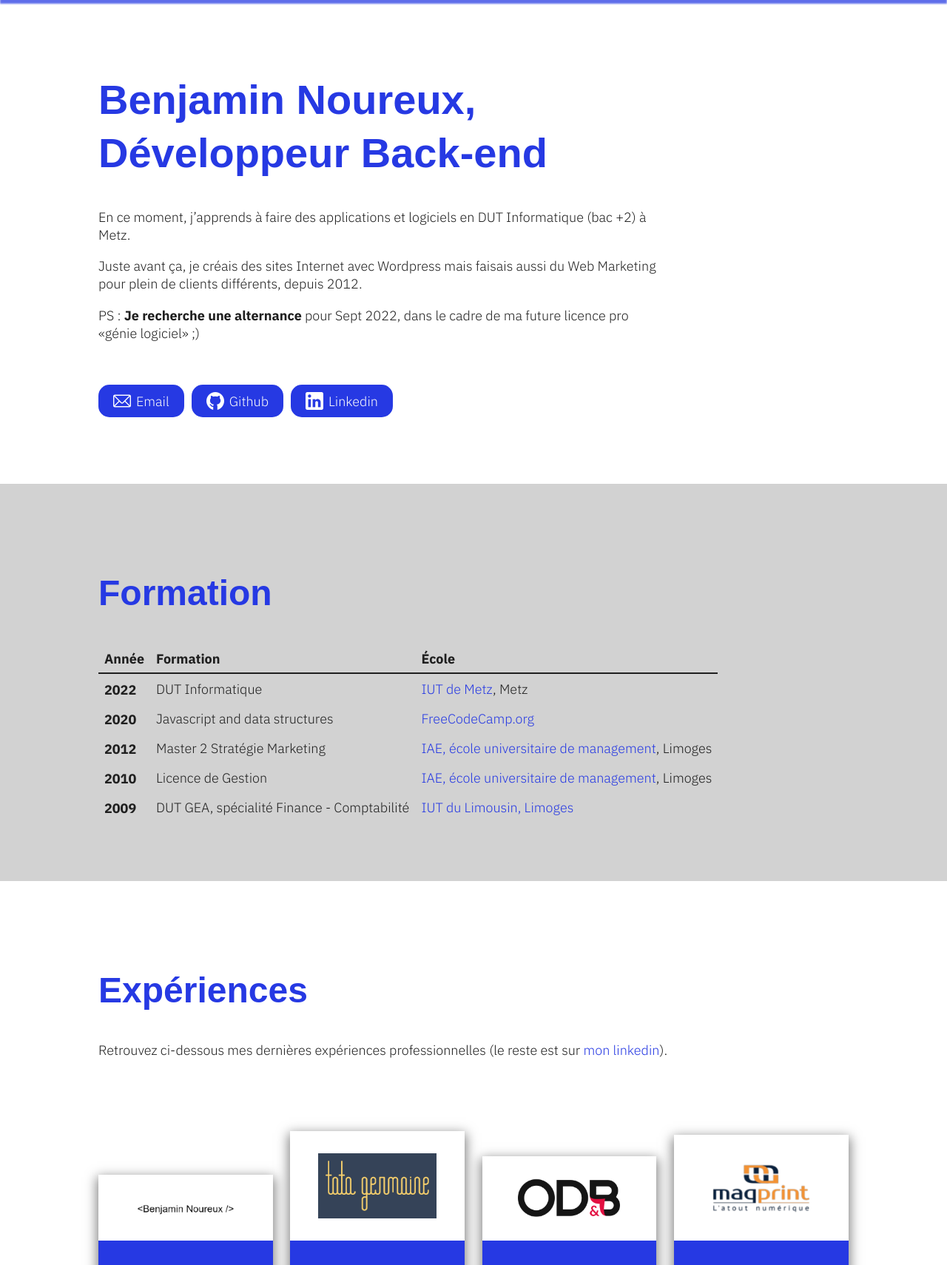
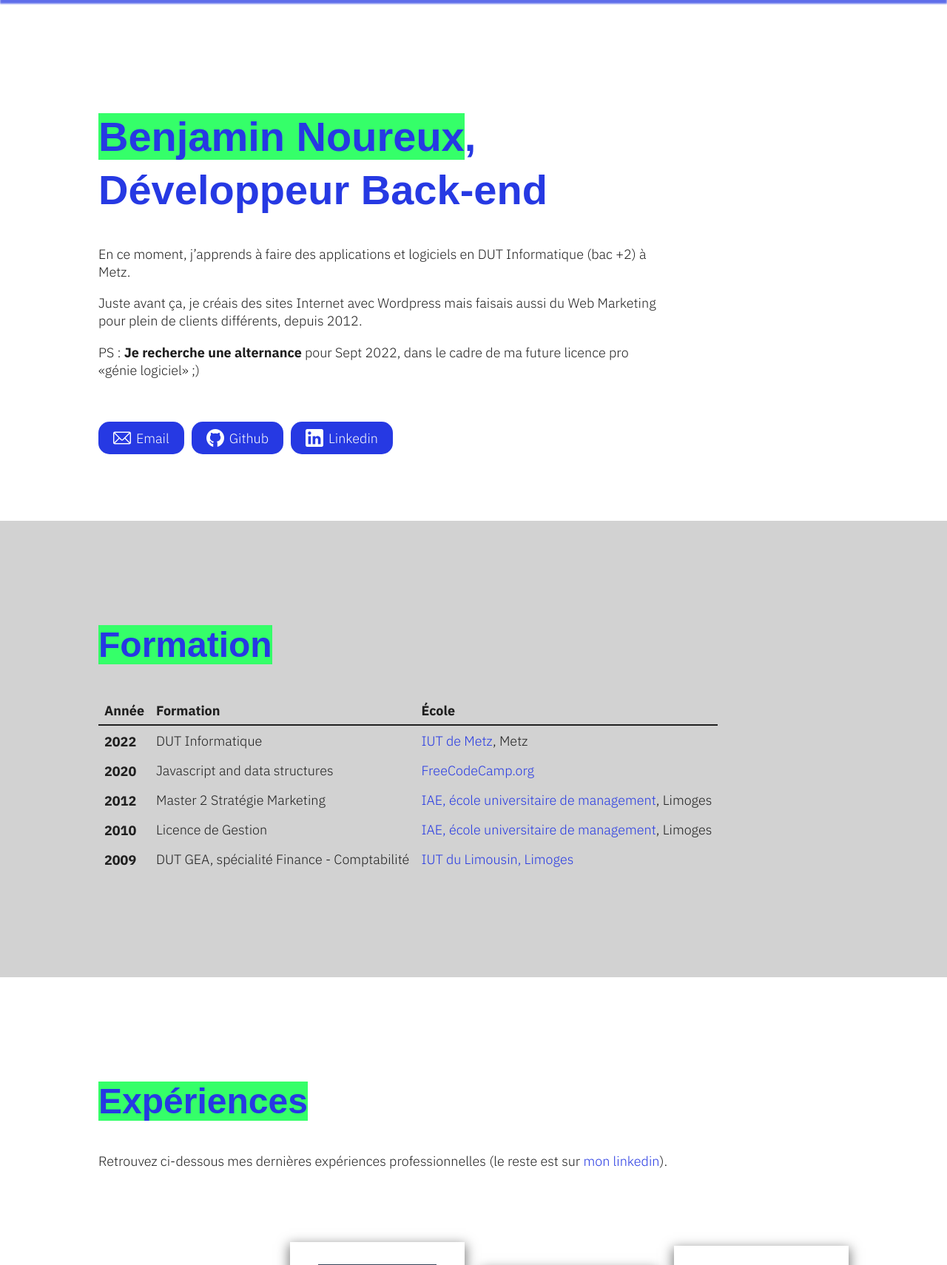
Before and after one commit to n0uben/n0uben.github.io, a PHP site: page / in a window 1280 px wide. Shown: the part 91-1801 px from the top of the page at 74% size. Run offline with PHP 8.4, Linux system fonts and the light colour scheme; some web fonts are replaced.

Commit message:
add CV file and download link in experiences section

```diff
--- a/index.html
+++ b/index.html
@@ -32,7 +32,10 @@
         <header class="section" id="home">
             <div class="row" id="header-title-row">
                 <div class="col">
-                    <h1 class="page-title">Benjamin Noureux, Développeur Back-end</h1>
+                    <h1 class="page-title">
+                        <span class="highlight">Benjamin Noureux</span>,<br>
+                        Développeur Back-end
+                    </h1>
                     <p class="page-subtitle">
                         En ce moment, j’apprends à faire des applications et logiciels en DUT Informatique (bac +2) à Metz.
                     </p>
@@ -61,7 +64,7 @@
             <div class="row">
                 <div class="col">
 
-                    <h2>Formation</h2>
+                    <h2><span class="highlight">Formation</span></h2>
 
                     <div class="table-responsive">
                         <table>
@@ -108,7 +111,7 @@
         <div class="section" id="experiences">
             <div class="row">
                 <div class="col">
-                    <h2>Expériences</h2>
+                    <h2><span class="highlight">Expériences</span></h2>
                     <p>
                         Retrouvez ci-dessous mes dernières expériences professionnelles
                         (le reste est sur <a href="https://www.linkedin.com/in/benjamin-noureux-73271536/" target="_blank" rel="noopener noreferrer">mon linkedin</a>).
@@ -182,7 +185,7 @@
             </div>
             <div class="row">
                 <div class="col">
-                    <p><em>Consulter <a href="https://www.linkedin.com/in/benjamin-noureux-73271536/" target="_blank" rel="noopener noreferrer">mon linkedin</a> pour en savoir plus.</em></p>
+                    <p><em>Consulter <a href="https://www.linkedin.com/in/benjamin-noureux-73271536/" target="_blank" rel="noopener noreferrer">mon linkedin</a> pour en savoir plus ou téléchargez directement <a href="./files/CV-Benjamin-Noureux.pdf" target="_blank" rel="noopener noreferrer">mon CV (PDF / 54Ko)</a>.</em></p>
 
                 </div>
             </div>
@@ -191,7 +194,7 @@
         <div class="section" id="competences">
             <div class="row">
                 <div class="col">
-                    <h2>Compétences</h2>
+                    <h2><span class="highlight">Compétences</span></h2>
                     <p>Langages de programmation, web, logiciels, j’ai essayé de lister tout ce que je sais faire en lien avec le développement informatique et la vie en entreprise.</p>
                 </div>
             </div>
@@ -227,7 +230,7 @@
         <div class="section" id="realisations">
             <div class="row">
                 <div class="col">
-                    <h2>Réalisations</h2>
+                    <h2><span class="highlight">Réalisations</span></h2>
                     <p>Découvrez ci-dessous quelques exemples de réalisations créées pour divers clients et partenaires.</p>
                 </div>
             </div>
@@ -281,7 +284,7 @@
         <div class="section" id="centres-interet">
             <div class="row">
                 <div class="col">
-                    <h2>Centres d'intérêt</h2>
+                    <h2><span class="highlight">Loisirs</span></h2>
                     <p>Découvrez ci-dessous ce que je fais quand je n’écris pas du code au travail ou pour des projets perso.</p>
                 </div>
             </div>
--- a/style.css
+++ b/style.css
@@ -8,7 +8,7 @@ Cette feuille de style utilise :
 - css grid (98% des users selon caniuse.com)
 - une structure comme un genre de bootstrap artisanal (modele section / lignes / colonnes)
 - des noms en anglais car j’en ai l'habitude (la faute de bootstrap principalement ^^)
-- des polices au format woff et woff2 pour une meilleure compression
+- des polices au format woff2 pour une meilleure compression (-300ms de chargement)
 */
 
 
@@ -119,6 +119,12 @@ a {
 }
 a:hover {
     color: var(--text-primary);
+}
+
+/*text highlighted*/
+
+.highlight {
+    background: var(--accent-color-secondary);
 }
 
 
@@ -439,7 +445,7 @@ footer p {
 @media screen and (min-width: 992px) {
     /*general*/
     .section {
-        padding: 80px 0 40px 0;
+        padding: 100px 0
     }
     .col3 {
         max-width: 30%;
@@ -477,6 +483,7 @@ footer p {
 }
 @media screen and (min-width: 1200px) {
     /*general*/
+
     .col4 {
         max-width: 23%;
     }
@@ -484,4 +491,14 @@ footer p {
     .menu-item {
         margin-right: 25px;
     }
+    /*specific*/
+    #home {
+        padding: 200px 0 50px 0;
+    }
 }
+@media screen and (min-width: 1600px) {
+    /*specific*/
+    #home {
+        padding: 250px 0 100px 0;
+    }
+}
```
Also changed, not shown: 1 other file.
